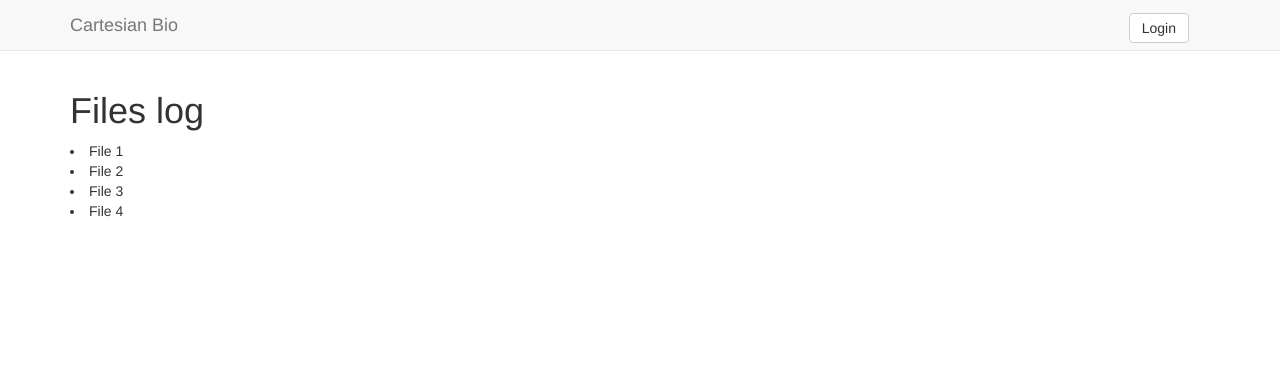
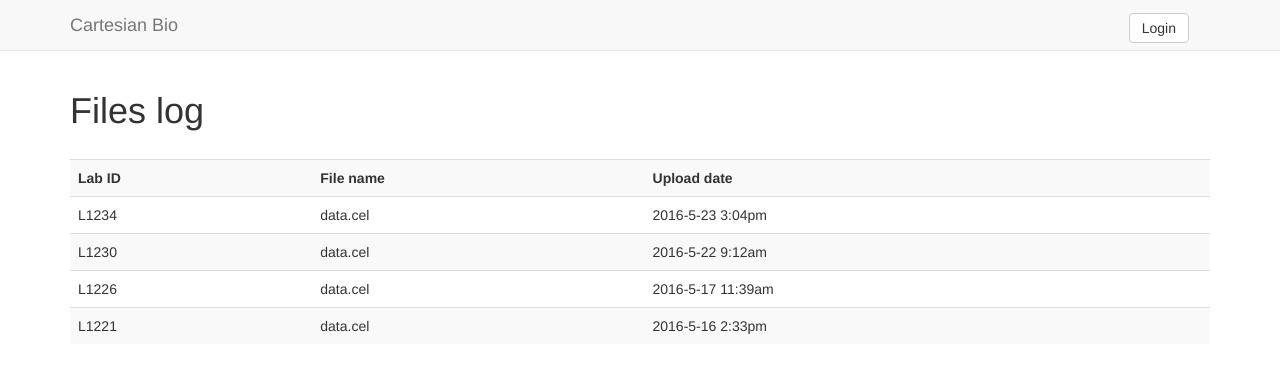
Before and after one commit to cartbio/tx-gui, a Jekyll site: the page built from lab/log.html, in a window 1280 px wide. Shown: the top 373 px of the page. Built offline with Jekyll 4.4.1, drawn with Linux system fonts in a browser that asks for light colours; nearby versions of some CDN libraries; comment, search, counter and statistics services are not loaded.

Commit message:
prettier log

```diff
--- a/_includes/nav.html
+++ b/_includes/nav.html
@@ -6,6 +6,8 @@
            <a href="/lab">Upload files<span class="sr-only">(current)</span></a></li>
         <li class="role-lab {% if page.navtab == 'log' %}active{% endif %}">
            <a href="/lab/log">Files log</a></li>
+        <li class="role-patient {% if page.navtab == 'signup' %}active{% endif %}">
+           <a href="/patient/signup">Sign up</a></li>
         <li class="role-patient {% if page.navtab == 'patient' %}active{% endif %}">
            <a href="/patient">Patient info</a></li>
     </ul>
--- a/_sass/_cartesian.scss
+++ b/_sass/_cartesian.scss
@@ -88,13 +88,15 @@ nav {
 }
 
 
-table.history {
+table.history, table.log {
    margin-top: 2em;
 }
 
 table.history i.spinner {
     margin-right: 1em;
 }
+
+
 /* ---------- home page ----------- */
 
 .home-page {
@@ -109,12 +111,19 @@ table.history i.spinner {
 
 /* ---------- patient info ----------- */
 
-.patient .progress-indicator {
-   margin-top: 3em;
+.patient {
+   form {
+      button { margin-top: 2em; }
+      .fine-print { width: 70% }
+   }
 
-   .description {
-     margin-top: .5em;
-     font-size: 130%;
-     text-transform: none;
+   .progress-indicator {
+      margin-top: 3em;
+
+      .description {
+         margin-top: .5em;
+         font-size: 130%;
+         text-transform: none;
+       }
    }
 }
--- a/lab/log.html
+++ b/lab/log.html
@@ -6,7 +6,11 @@ title: Files log
 ---
 <h1>Files log</h1>
 
-<li>File 1</li>
-<li>File 2</li>
-<li>File 3</li>
-<li>File 4</li>
+
+<table class="table table-striped log">
+  <tr><th>Lab ID</th><th>File name</th><th>Upload date</th></tr>
+  <tr><td>L1234</td><td>data.cel</td><td>2016-5-23 3:04pm</td></tr>
+  <tr><td>L1230</td><td>data.cel</td><td>2016-5-22 9:12am</td></tr>
+  <tr><td>L1226</td><td>data.cel</td><td>2016-5-17 11:39am</td></tr>
+  <tr><td>L1221</td><td>data.cel</td><td>2016-5-16 2:33pm</td></tr>
+</table>
```
